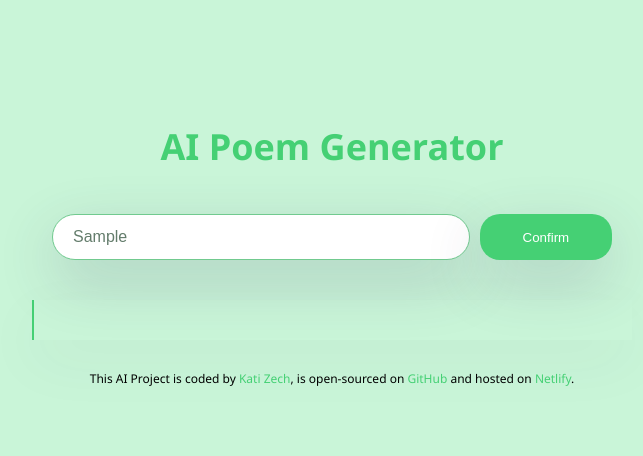
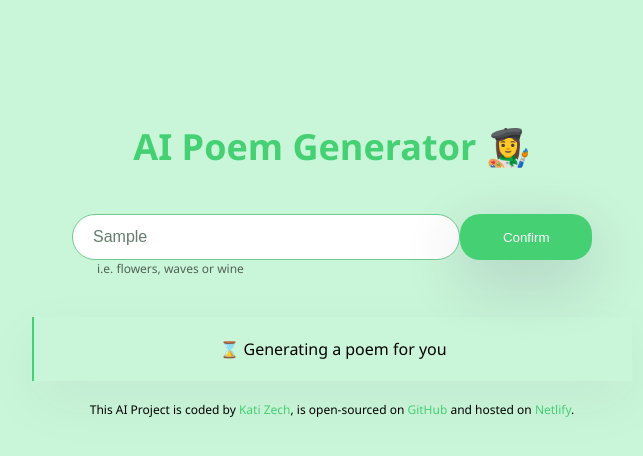
Before and after one commit to katixyz/german-poem-generator, a plain HTML site: page index.html in a window 1280 px wide. Both pictures are taken after typing "Sample" into the empty fields and a click on the input "Confirm". Shown: the whole page, without its empty margins (308-951 px from the left). Drawn offline with nearby package versions, Linux system fonts and the light colour scheme; no server answers.

Commit message:
Optimized User Experience

```diff
--- a/index.html
+++ b/index.html
@@ -12,8 +12,9 @@
   </head>
   <body>
     <div class="container">
-      <h1>AI Poem Generator</h1>
+      <h1>AI Poem Generator 👩‍🎨</h1>
 
+      <div class="form-container">
         <form id="poem-generator-form">
           <input
             type="text"
@@ -26,8 +27,9 @@
           />
           <input type="submit" value="Confirm" class="submit-button" />
         </form>
-
-      <div class="poem" id="poem"></div>
+        <div class="hint">i.e. flowers, waves or wine</div>
+      </div>
+      <div class="poem hidden" id="poem"></div>
 
       <footer>
         This AI Project is coded by
--- a/src/script.js
+++ b/src/script.js
@@ -16,6 +16,9 @@ function generatePoem(event) {
   let prompt = `Write a poem about ${userInput.value}`;
   let apiUrl = `https://api.shecodes.io/ai/v1/generate?prompt=${prompt}&context=${context}&key=${key}`;
 
+  let poemElement = document.querySelector("#poem");
+  poemElement.classList.remove("hidden");
+  poemElement.innerHTML = `<div class="generating">⌛ Generating a poem for you</div>`;
   axios.get(apiUrl).then(displayPoem);
 }
 
--- a/src/style.css
+++ b/src/style.css
@@ -13,15 +13,13 @@ h1 {
 }
 
 form {
-  border-radius: 10px;
   display: flex;
-  padding: 20px;
 }
 
 footer {
   text-align: center;
   font-size: 12px;
-  margin-top: 30px;
+  margin-top: 20px;
 }
 
 a {
@@ -34,6 +32,11 @@ a {
   max-width: 600px;
 }
 
+.hint {
+  opacity: 0.6;
+  font-size: 12px;
+  margin-left: 25px;
+}
 .poem {
   text-align: center;
   padding: 20px;
@@ -44,6 +47,14 @@ a {
   box-shadow: 0px 20px 60px rgba(65, 50, 100, 0.05);
 }
 
+.hidden {
+  display: none;
+}
+
+.form-container {
+  margin: 20px 20px 0px 20px;
+  padding: 20px;
+}
 .instructions {
   padding: 12px 20px;
   border: 1px solid #71ca8f;
@@ -52,7 +63,7 @@ a {
   border-radius: 25px;
   line-height: 20px;
   color: #637c6b;
-  box-shadow: 0px 20px 60px rgba(65, 50, 100, 0.2);
+  margin: 0 auto;
 }
 
 .submit-button {
@@ -64,4 +75,14 @@ a {
   padding: 12px 20px;
   width: 150px;
   box-shadow: 0px 20px 60px rgba(65, 50, 100, 0.2);
+  margin: 0 auto;
 }
+
+@keyframes blink {
+  50% {
+    opacity: 0;
+  }
+}
+.generating {
+  animation: blink 1.5s step-start 0s infinite;
+}
```
Lines whose indentation alone changed are shown as unchanged.
